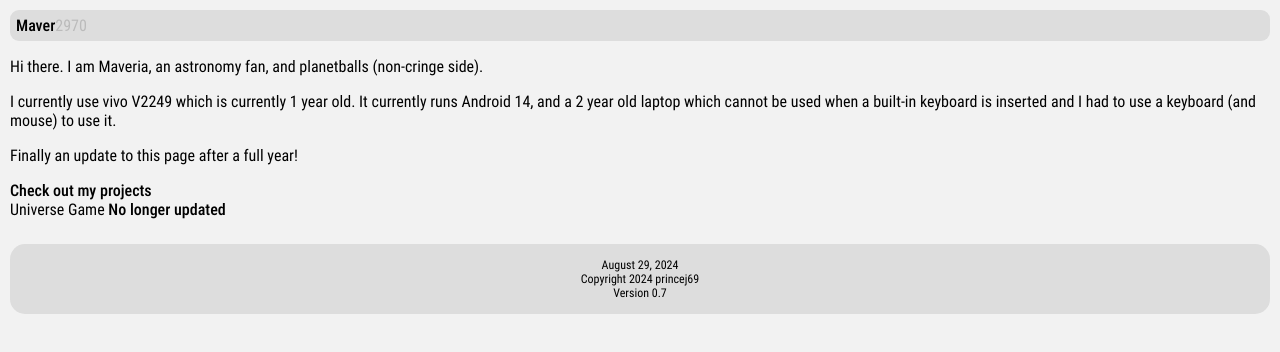
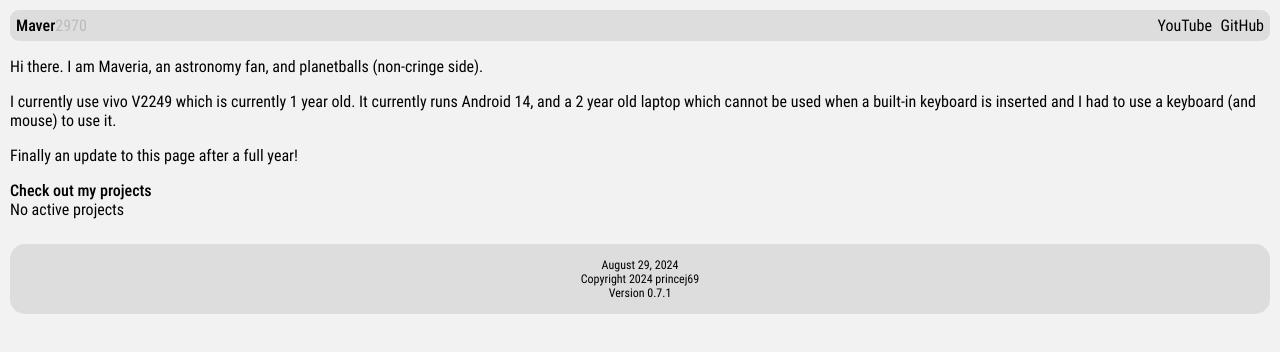
Before and after one commit to princej69/princej69.github.io, a plain HTML site: page index.html in a window 1280 px wide. Drawn offline with Linux system fonts and the light colour scheme.

Commit message:
Update 0.7.1

```diff
--- a/css/main.css
+++ b/css/main.css
@@ -29,6 +29,7 @@ header {
 
 .button.headermenu {
     color: black;
+	cursor: pointer;
 }
 
 .button.header {
@@ -41,6 +42,9 @@ header {
     padding: 6px;
     border-radius: 9px;
     margin-bottom: 5px;
+}
+#headerLinks {
+	float: right;
 }
 
 a {
@@ -73,3 +77,8 @@ footer, #ftr {
 		display: none;
 	}
 }
+@media (max-width: 599px) {
+	#headerLinks {
+		display: none;
+	}
+}
--- a/index.html
+++ b/index.html
@@ -17,7 +17,11 @@
         <header>
             <a onclick="showDrawer()" class="button headermenu" id="showDrawer">Menu</a>
             <span class="title header">Maver</span><span style="color: #bbb">2970</span>
-        </header>
+			<div id="headerLinks">
+				<a href="https://youtube.com/@maver2970" class="button header">YouTube</a>
+				<a href="https://github.com/princej69" class="button header">GitHub</a>
+			</div>
+		</header>
         <div id="drawer">
             <b>Links</b><br>
             <a href="https://youtube.com/@maver2970" class="button header">YouTube</a>
@@ -27,7 +31,7 @@
         <p>I currently use vivo V2249 which is currently 1 year old. It currently runs Android 14, and a 2 year old laptop which cannot be used when a built-in keyboard is inserted and I had to use a keyboard (and mouse) to use it.</p>
 		<p>Finally an update to this page after a full year!</p>
         <b>Check out my projects</b><br>
-        <a href="https://princej69.github.io/universe-game/" class="button bodyredi">Universe Game</a> <b>No longer updated</b>
+		No active projects
         <div id="ftr">
 
         </div>
--- a/js/main.js
+++ b/js/main.js
@@ -1,6 +1,6 @@
 let versions = {
     date: "August 29, 2024",
-    ver : "0.7"
+    ver : "0.7.1"
 }
 
 let drawerActivated = false
```
